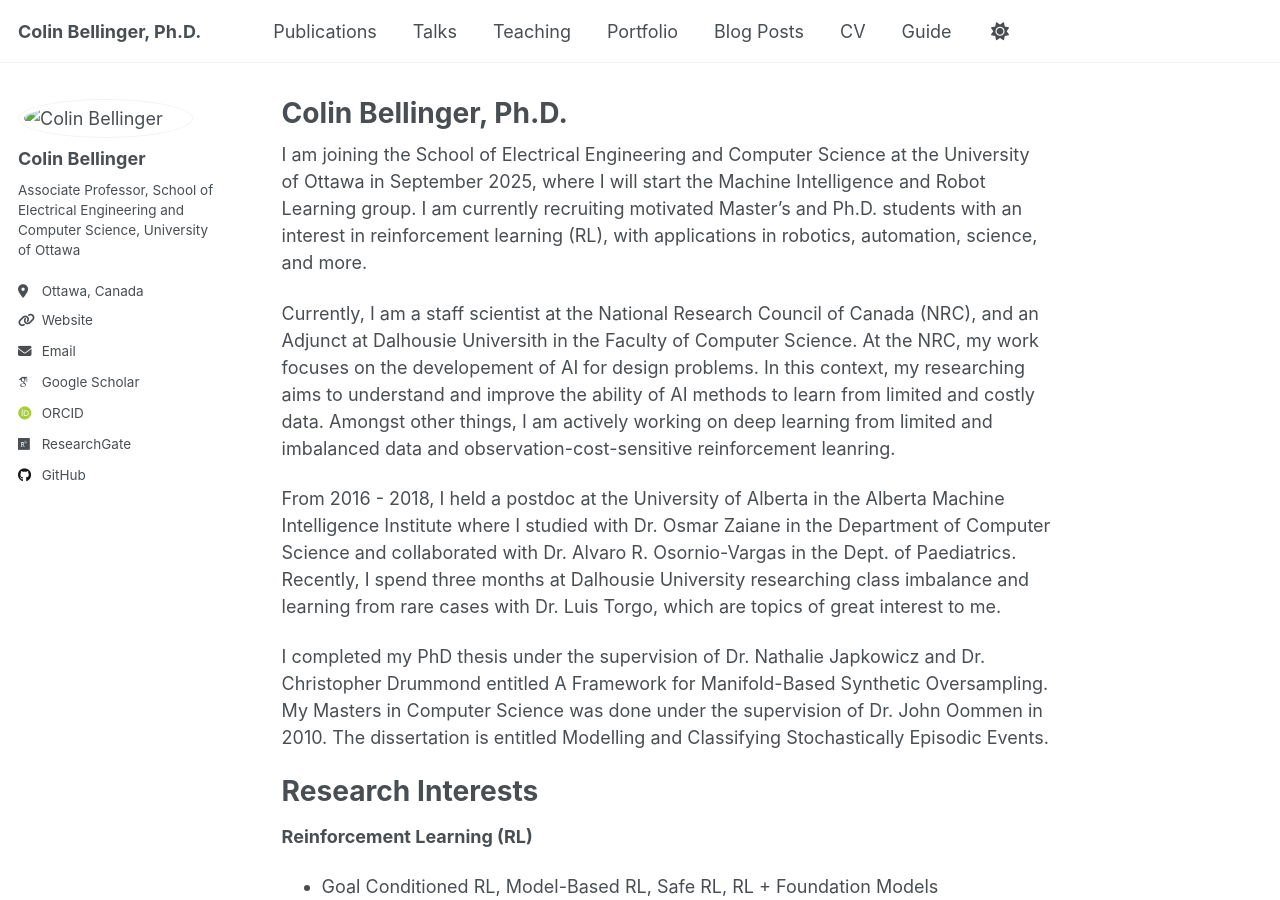
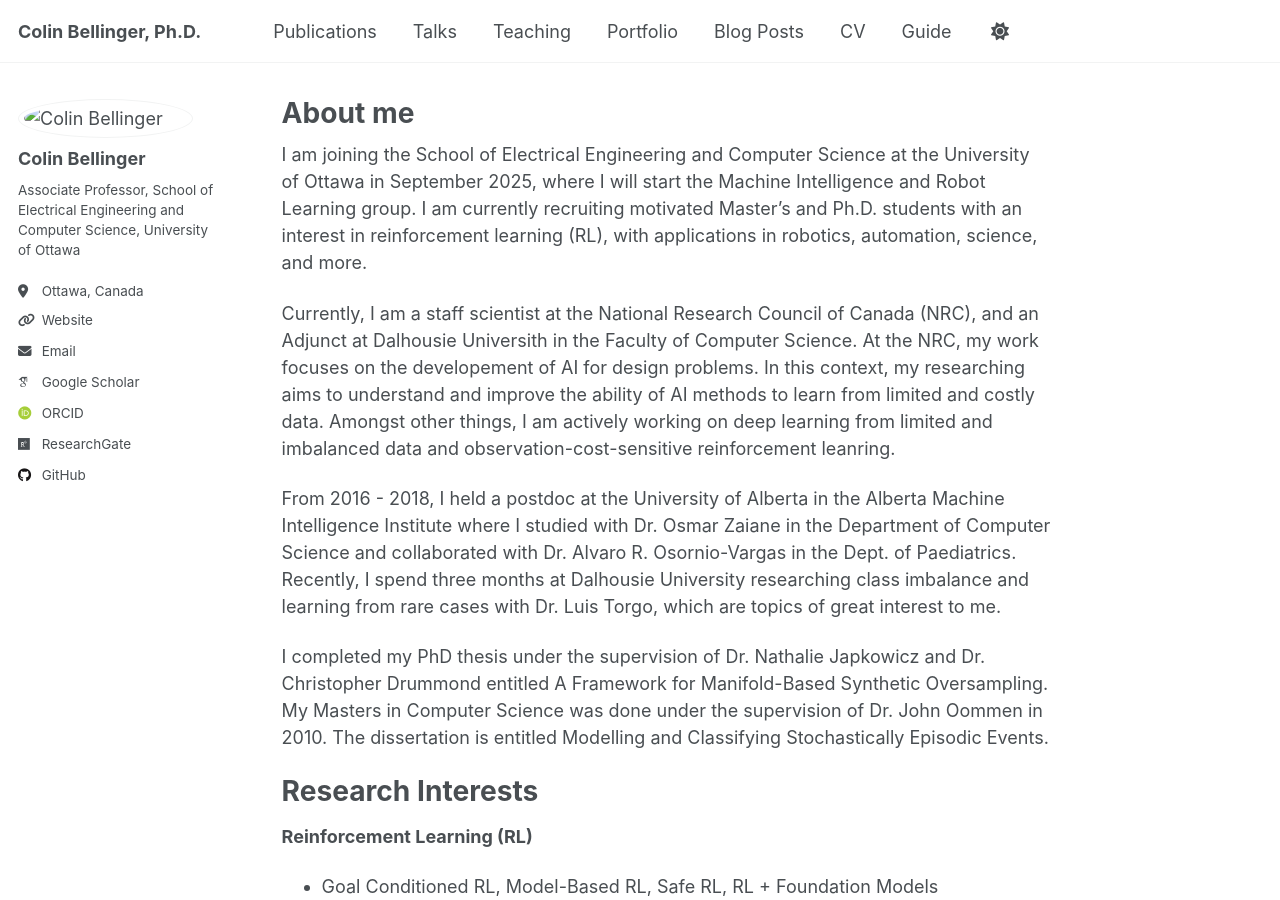
Before and after one commit to cbellinger27/cbellinger27, a Jekyll site: the page built from _pages/about.md, in a window 1280 px wide and 900 px high. Built offline with Jekyll 4.4.1, drawn with Linux system fonts in a browser that asks for light colours; some web fonts are replaced.

Commit message:
Update about.md

```diff
--- a/_pages/about.md
+++ b/_pages/about.md
@@ -1,6 +1,6 @@
 ---
 permalink: /
-title: "Colin Bellinger, Ph.D."
+title: "About me"
 author_profile: true
 redirect_from:
   - /about/
```
